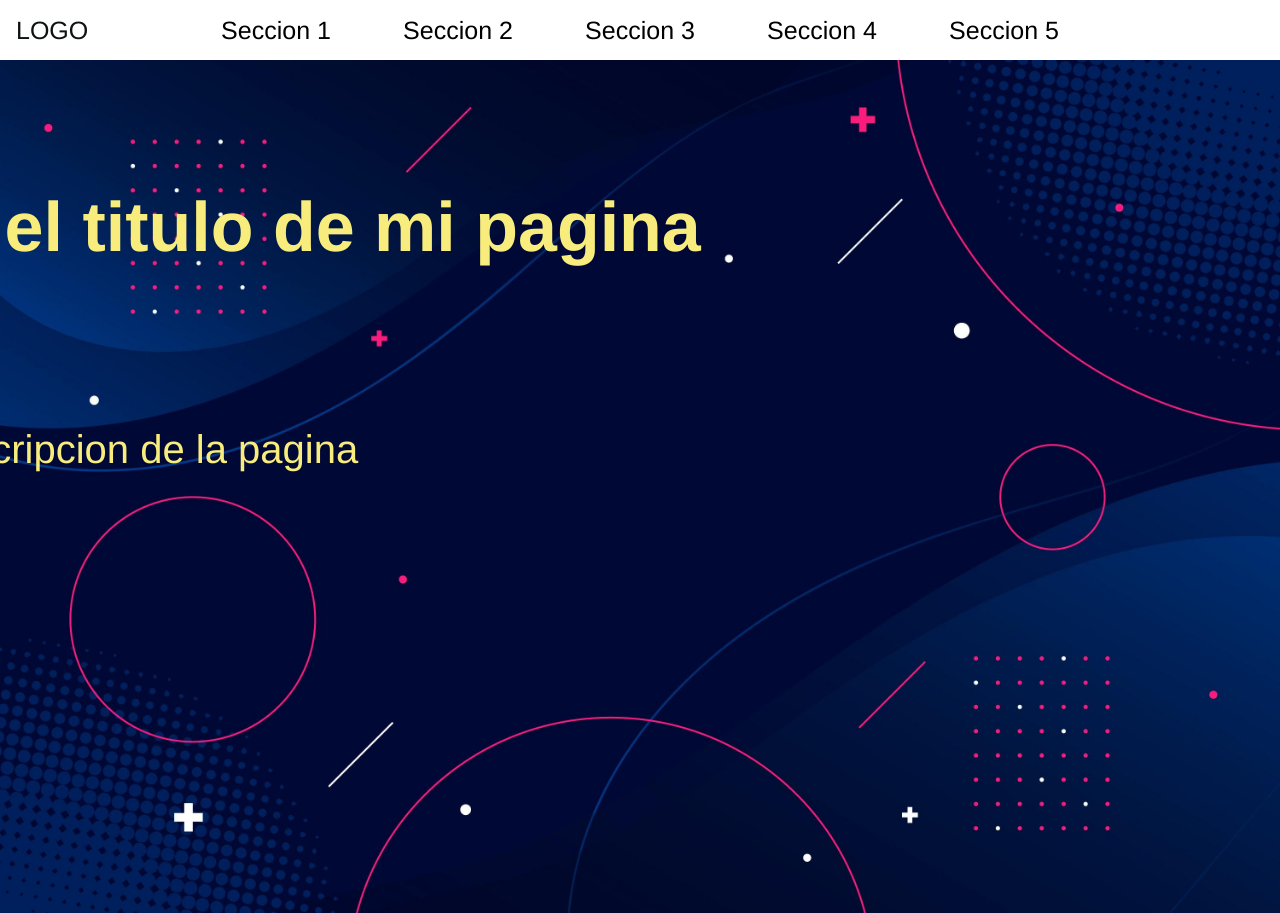
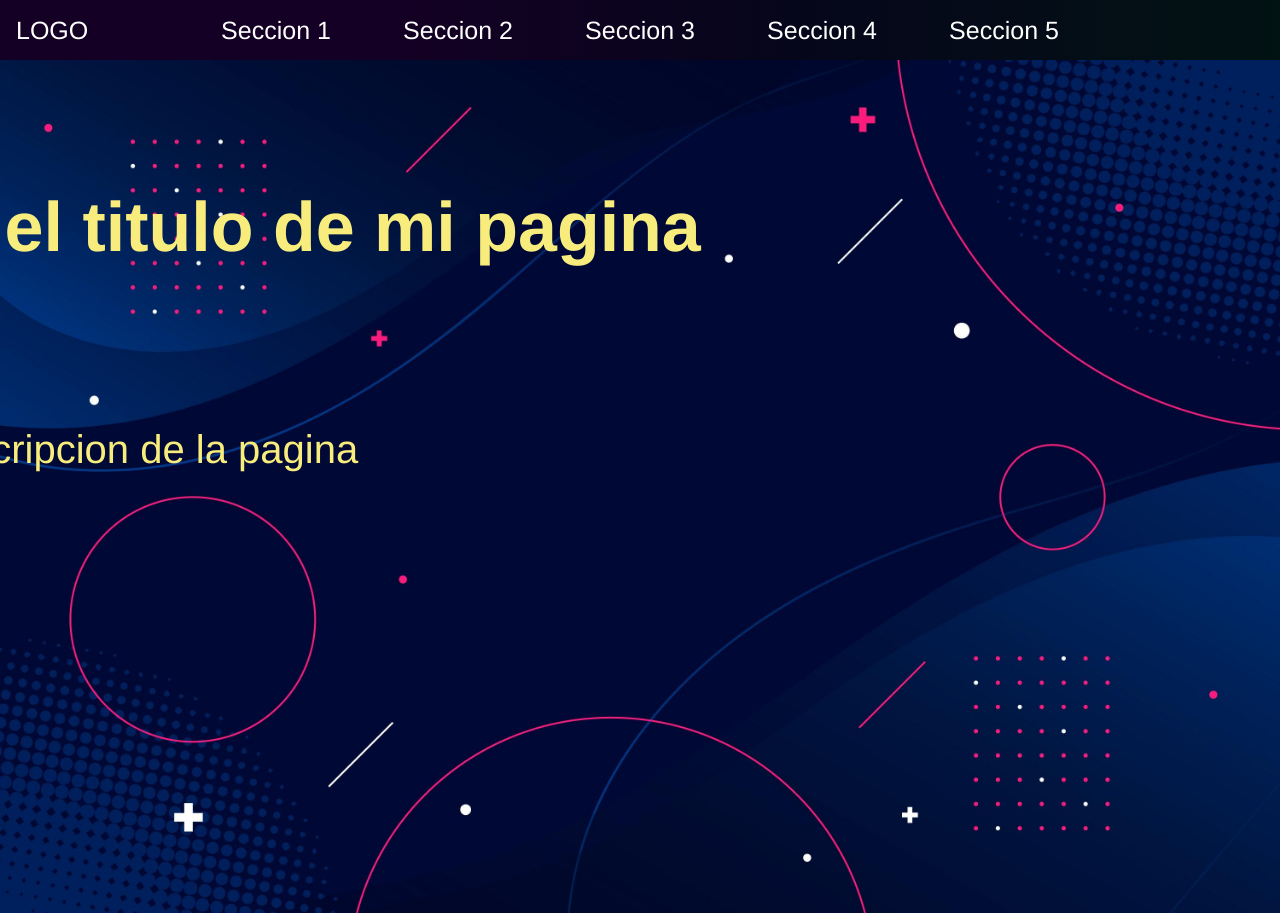
Before and after one commit to cristobalquilimaco/teguilog, a React (Vite) app: page /#/ in a window 1280 px wide. Built offline with nearby package versions, Linux system fonts and the light colour scheme.

Commit message:
se empieza a construir seccion aboutme

```diff
--- a/src/App.css
+++ b/src/App.css
@@ -127,7 +127,8 @@ body {
   font-size   : 100%;
   font-family : var(--tipo-principal);
   color       : var(--text-color);
-  background-color: var(--background-color);
+  background: rgb(20,0,36);
+  background: linear-gradient(90deg, rgba(20,0,36,1) 31%, rgba(6,6,27,1) 62%, rgba(2,19,19,1) 100%);
   /* (Opcional) */ hyphens: auto;
   /* (Opcional) */ font-smooth: always;
   /* (Opcional) */ -webkit-font-smoothing: antialiased;
--- a/src/shared/styles/navbar.css
+++ b/src/shared/styles/navbar.css
@@ -49,18 +49,18 @@ header{
     display: flex ;
     flex-direction: column;
     justify-content: center;
-    color: var(--text-color) ;
+    color: var(--text-color-white) ;
     overflow: hidden;
     transition: box-shadow 0.5s ease-in-out,  background-color 0.5s ease-in-out;
     z-index: 9999;
   }
 
   .header_menu_principal li{
-color: black;
+color: var(--text-color);
   }
 
   .header_menu_principal .bx{
-    color: black;
+    color: var(--text-color-white);
       }
 
 .header_menu_principal.scrolled .bx{
@@ -125,6 +125,10 @@ background-color: var(--button-color);
     justify-content: space-between;
   }
 
+  .header_menu_principal li{
+    color: var(--text-color-white);
+      }
+
   .hide-menu {
    display: none;
   }
```
Also changed, not shown: src/components/About.jsx (+7 -1 lines).
